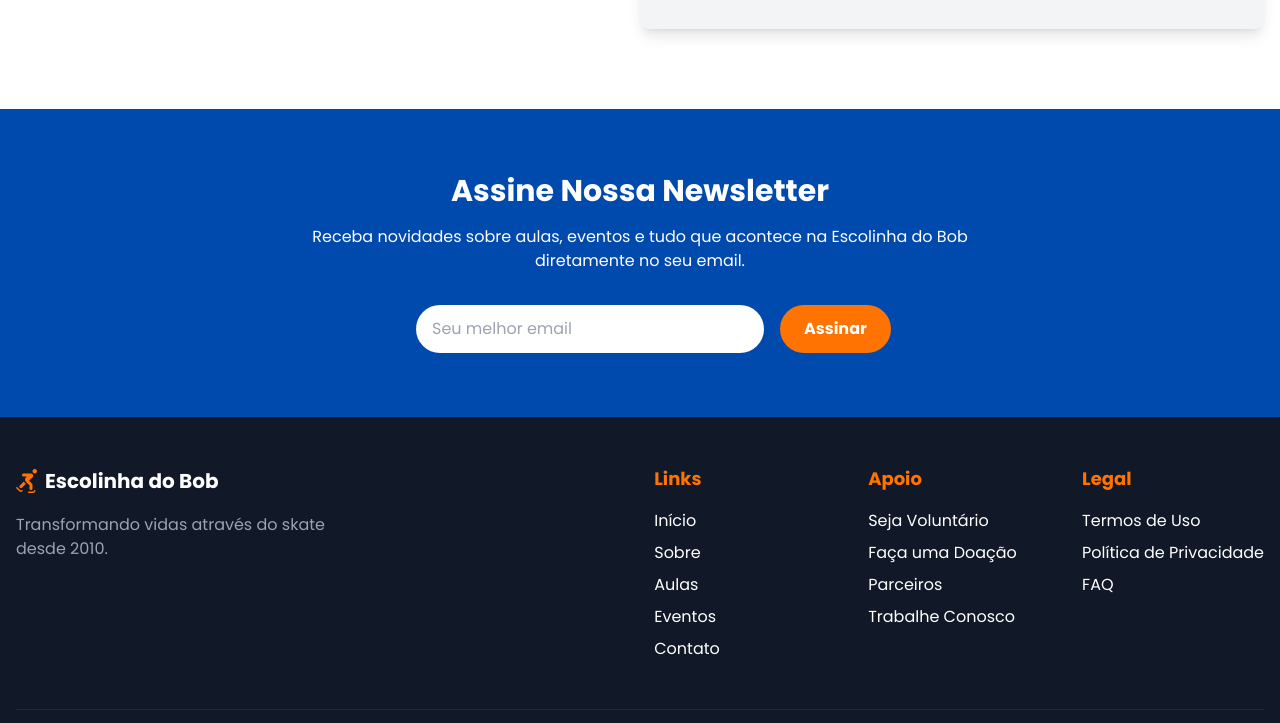
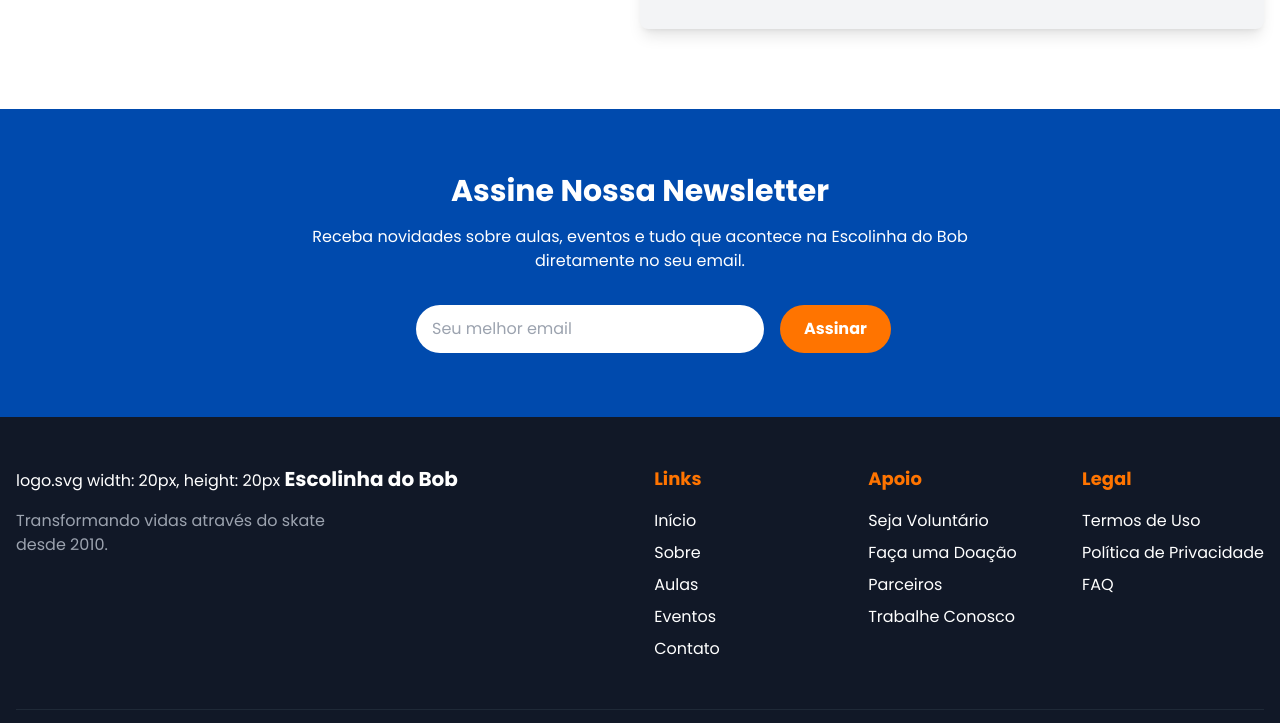
Before and after one commit to NSIX06/bob2, a plain HTML site: page index.html in a window 1280 px wide. Shown: the part 5158-5881 px from the top of the page. Drawn offline with nearby package versions, Linux system fonts and the light colour scheme.

Commit message:
Update index.html

```diff
--- a/index.html
+++ b/index.html
@@ -657,7 +657,7 @@
             <div class="flex flex-col md:flex-row justify-between">
                 <div class="mb-8 md:mb-0">
                     <div class="flex items-center mb-4">
-                        <i class="fas fa-skating text-2xl text-[#FF7400] mr-2"></i>
+                        <img">logo.svg width: 20px, height: 20px</img>
                         <span class="text-xl font-bold">Escolinha do Bob</span>
                     </div>
                     <p class="max-w-xs text-gray-400">
```
